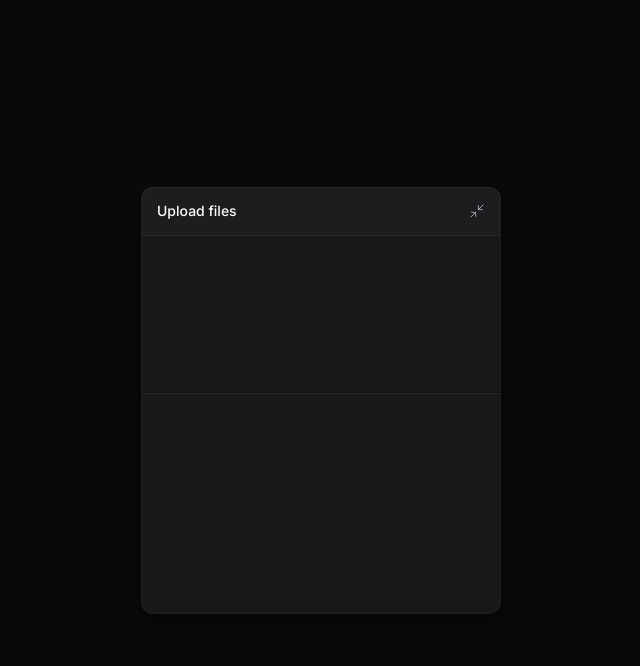
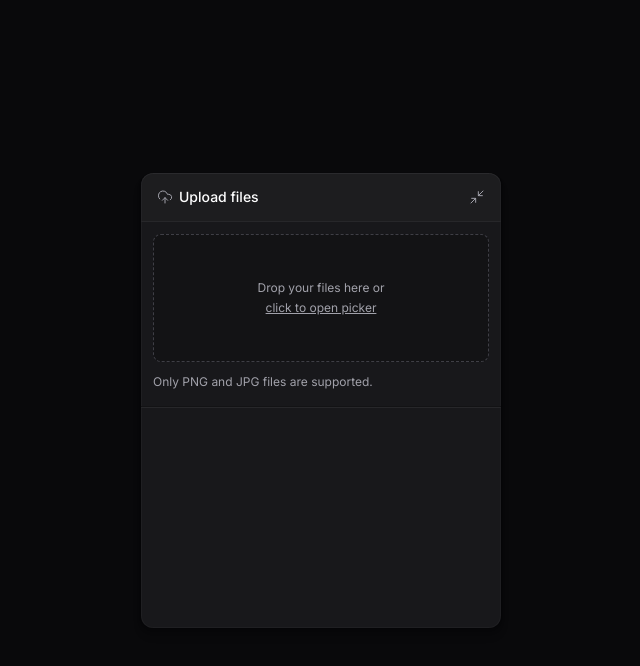
Before and after one commit to jaon82/pos360-upload-widget-web, a React (Vite) app: page / in a window 1280 px wide. Both pictures are taken after a click on the button "Upload files". Shown: the top 666 px of the page, without its empty margins (319-959 px from the left). Built offline with nearby package versions, Linux system fonts and the light colour scheme.

Commit message:
Add dropzone

```diff
--- a/package.json
+++ b/package.json
@@ -14,6 +14,7 @@
     "lucide-react": "^0.475.0",
     "react": "^19.0.0",
     "react-dom": "^19.0.0",
+    "react-dropzone": "^14.3.5",
     "tailwind-variants": "^0.3.1"
   },
   "devDependencies": {
--- a/src/components/upload-widget-dropzone.tsx
+++ b/src/components/upload-widget-dropzone.tsx
@@ -1,3 +1,31 @@
+import { useDropzone } from "react-dropzone";
+
 export function UploadWidgetDropzone() {
-  return <div className="px-3 h-32"></div>;
+  const { getRootProps, getInputProps, isDragActive } = useDropzone({
+    multiple: true,
+    accept: {
+      "image/jpeg": [],
+      "image/png": [],
+    },
+    onDrop(acceptedFiles) {
+      console.log(acceptedFiles);
+    },
+  });
+
+  return (
+    <div className="px-3 flex flex-col gap-3">
+      <div
+        data-active={isDragActive}
+        className="cursor-pointer text-zinc-400 bg-black/20 p-5 rounded-lg border border-zinc-700 border-dashed h-32 flex flex-col items-center justify-center gap-1 hover:border-zinc-600 transition-colors data-[active=true]:bg-indigo-500/10 data-[active=true]:border-indigo-500"
+        {...getRootProps()}
+      >
+        <input type="file" {...getInputProps()} />
+        <span className="text-xs">Drop your files here or</span>
+        <span className="text-xs underline">click to open picker</span>
+      </div>
+      <span className="text-xs text-zinc-400">
+        Only PNG and JPG files are supported.
+      </span>
+    </div>
+  );
 }
--- a/src/components/upload-widget-header.tsx
+++ b/src/components/upload-widget-header.tsx
@@ -1,11 +1,12 @@
 import * as Collapsible from "@radix-ui/react-collapsible";
 import { Minimize2 } from "lucide-react";
 import { Button } from "./ui/button";
+import { UploadWidgetTitle } from "./upload-widget-title";
 
 export function UploadWidgetHeader() {
   return (
     <div className="w-full p-4 py-2 bg-white/2 border-zinc-800 border-b flex items-center justify-between">
-      <span className="text-sm font-medium">Upload files</span>
+      <UploadWidgetTitle />
       <Collapsible.Trigger asChild>
         <Button size="icon" className="-mr-2">
           <Minimize2 strokeWidth={1.5} className="size-4" />
--- a/src/components/upload-widget-minimized-button.tsx
+++ b/src/components/upload-widget-minimized-button.tsx
@@ -1,10 +1,11 @@
 import * as Collapsible from "@radix-ui/react-collapsible";
 import { Maximize2 } from "lucide-react";
+import { UploadWidgetTitle } from "./upload-widget-title";
 
 export function UploadWidgetMinimizedButton() {
   return (
     <Collapsible.Trigger className="group w-full bg-white/2 py-3 px-5 flex items-center justify-between">
-      <span className="text-sm font-medium">Upload files</span>
+      <UploadWidgetTitle />
       <Maximize2
         strokeWidth={1.5}
         className="size-4 text-zinc-400 group-hover:text-zinc-100"
--- /dev/null
+++ b/src/components/upload-widget-title.tsx
@@ -0,0 +1,10 @@
+import { UploadCloud } from "lucide-react";
+
+export function UploadWidgetTitle() {
+  return (
+    <div className="flex items-center gap-1.5 text-sm font-medium">
+      <UploadCloud className="size-4 text-zinc-400" strokeWidth={1.5} />
+      <span>Upload files</span>
+    </div>
+  );
+}
```
Also changed, not shown: 1 other file (tests, documents, lock files or other folders).
